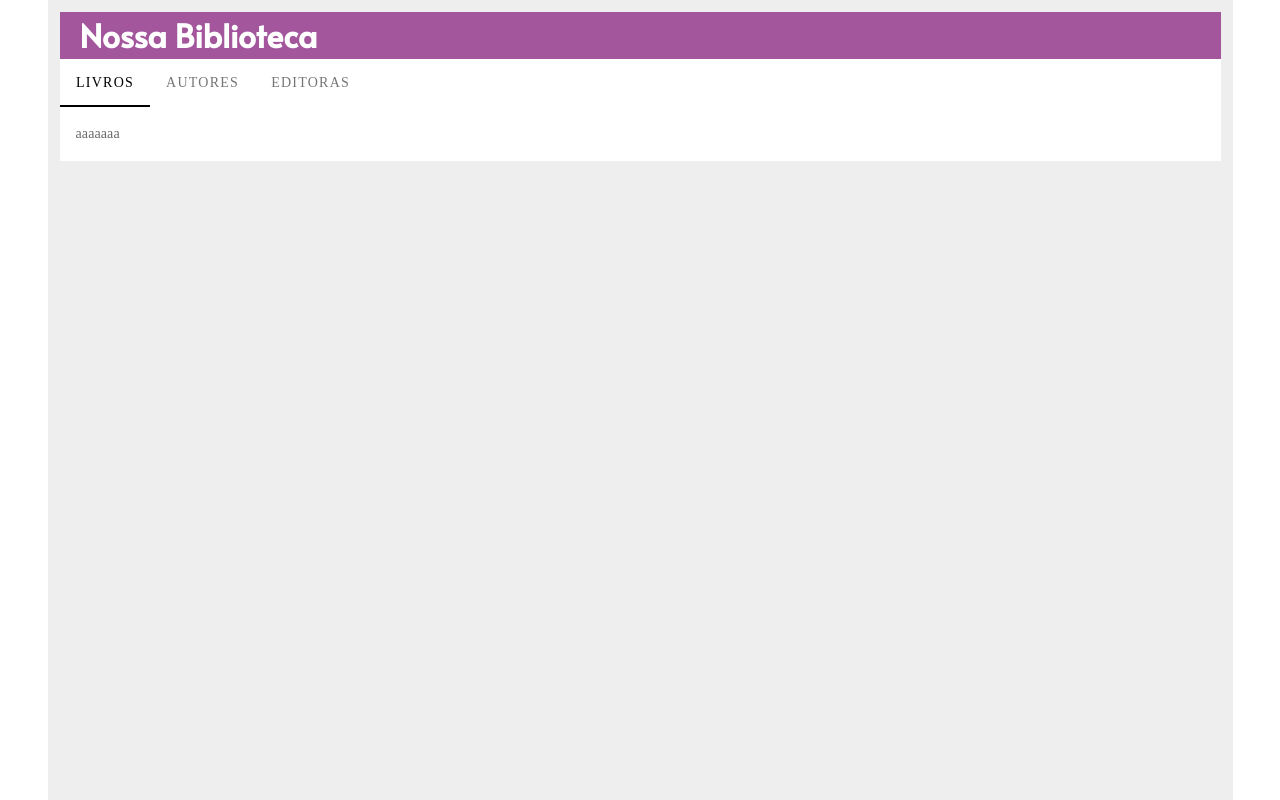
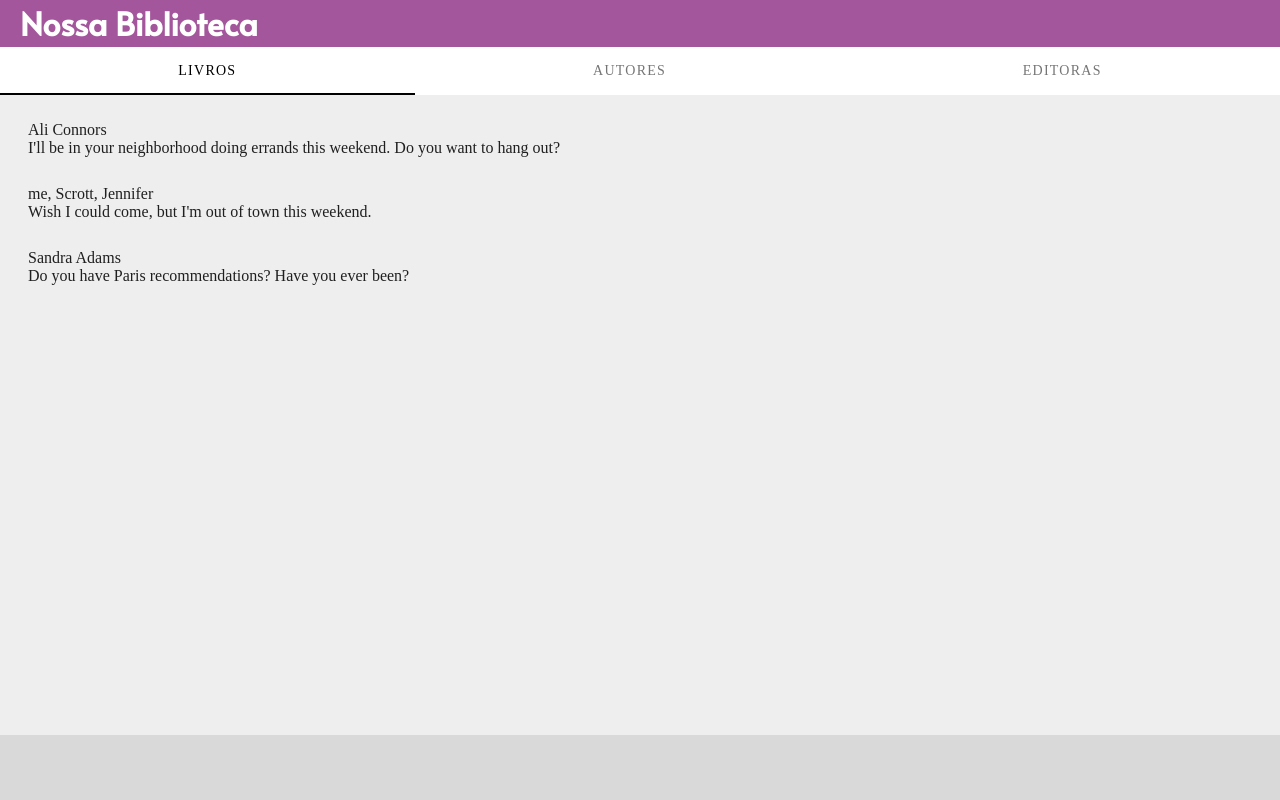
Before and after one commit to FelixBea/nossa-biblioteca-ui, a Vue app: page /#/livros in a window 1280 px wide. Built offline with nearby package versions, Linux system fonts and the light colour scheme.

Commit message:
Criando footer e mock de componente UI para listas do app

```diff
--- a/src/components/UI/Footer.vue
+++ b/src/components/UI/Footer.vue
@@ -10,4 +10,13 @@ export default {
 
 <style scoped>
 
+footer {
+  width: 100%;
+  height: 65px;
+  background-color: #CCC;
+  opacity: 0.6;
+  position: relative;
+  box-sizing: border-box;
+}
+
 </style>
--- a/src/components/UI/Home.vue
+++ b/src/components/UI/Home.vue
@@ -1,40 +1,19 @@
 <template>
-  <div class="container">
+  <div class="container-view">
     <Header/>
     <main>
-      <v-tabs v-model="tab" align-with-title>
-        <v-tab>
+      <v-tabs v-model="tab" grow align-with-title>
+        <v-tab to="/livros">
           Livros
         </v-tab>
-        <v-tab>
+        <v-tab to="/autores">
           Autores
         </v-tab>
-        <v-tab>
+        <v-tab to="/editoras">
           Editoras
         </v-tab>
       </v-tabs>
-
-      <v-tabs-items v-model="tab">
-        <v-tab-item>
-          <v-card flat>
-            <v-card-text>aaaaaaa</v-card-text>
-            <router-view />
-          </v-card>
-        </v-tab-item>
-        <v-tab-item>
-          <v-card flat>
-            <v-card-text>aaaaadddddaa</v-card-text>
-            <router-view />
-          </v-card>
-        </v-tab-item>
-        <v-tab-item>
-          <v-card flat>
-            <v-card-text>aaagggggaaaa</v-card-text>
-            <router-view />
-          </v-card>
-        </v-tab-item>
-      </v-tabs-items>
-
+      <router-view />
     </main>
     <Footer/>
   </div>
@@ -56,16 +35,20 @@ export default {
 </script>
 
 <style scoped>
-.container {
+.container-view {
   width: 100vw;
   height: 100vh;
   background-color: #EEE;
+  display: flex;
+  flex-flow: column nowrap;
+  justify: stretch;
 }
 
 main {
   width: 100%;
   position: relative;
   box-sizing: border-box;
+  flex: 1 1 auto;
 }
 
 </style>
--- /dev/null
+++ b/src/components/UI/Lista.vue
@@ -0,0 +1,42 @@
+<template>
+  <v-container fluid>
+      <v-list-item-group v-model="selected" color="purple">
+        <v-list-item two-line v-for="item in items" :key="item">
+          <v-list-item-content>
+            <v-list-item-title>{{item.title}}</v-list-item-title>
+            {{item.subtitle}}
+          </v-list-item-content>
+        </v-list-item>
+      </v-list-item-group>
+  </v-container>
+</template>
+
+<script>
+export default {
+  name: 'Lista',
+  data () {
+    return {
+      selected: null,
+      item: null,
+      items: [
+        {
+          title: 'Ali Connors',
+          subtitle: "I'll be in your neighborhood doing errands this weekend. Do you want to hang out?"
+        },
+        {
+          title: 'me, Scrott, Jennifer',
+          subtitle: "Wish I could come, but I'm out of town this weekend."
+        },
+        {
+          title: 'Sandra Adams',
+          subtitle: 'Do you have Paris recommendations? Have you ever been?'
+        }
+      ]
+    }
+  }
+}
+</script>
+
+<style scoped>
+
+</style>
--- a/src/router/index.js
+++ b/src/router/index.js
@@ -1,20 +1,21 @@
 import Vue from 'vue'
 import Router from 'vue-router'
+import Lista from '../components/UI/Lista'
 
 Vue.use(Router)
 
 export default new Router({
   routes: [
-    // {
-    //   path: '/',
-    //   name: 'Home',
-    //   redirect: '/livros'
-    // },
-    // {
-    //   path: '/livros',
-    //   name: 'livros',
-    //   component: HelloWorld
-    // },
+    {
+      path: '/',
+      name: 'Home',
+      redirect: '/livros'
+    },
+    {
+      path: '/livros',
+      name: 'livros',
+      component: Lista
+    }
     // {
     //   path: '/autores',
     //   name: 'autores',
```
Also changed, not shown: src/components/Autores/AutoresLista.vue (added, +14 -0 lines).
